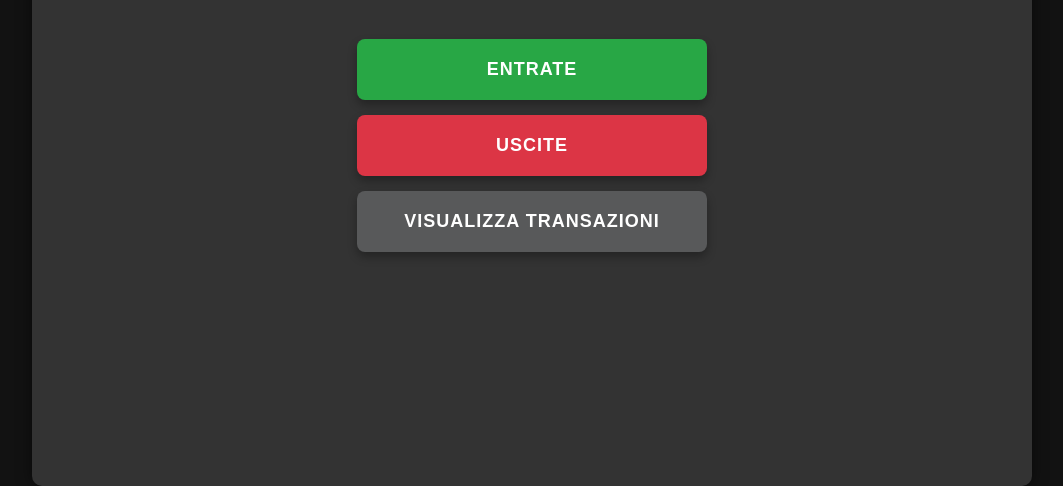
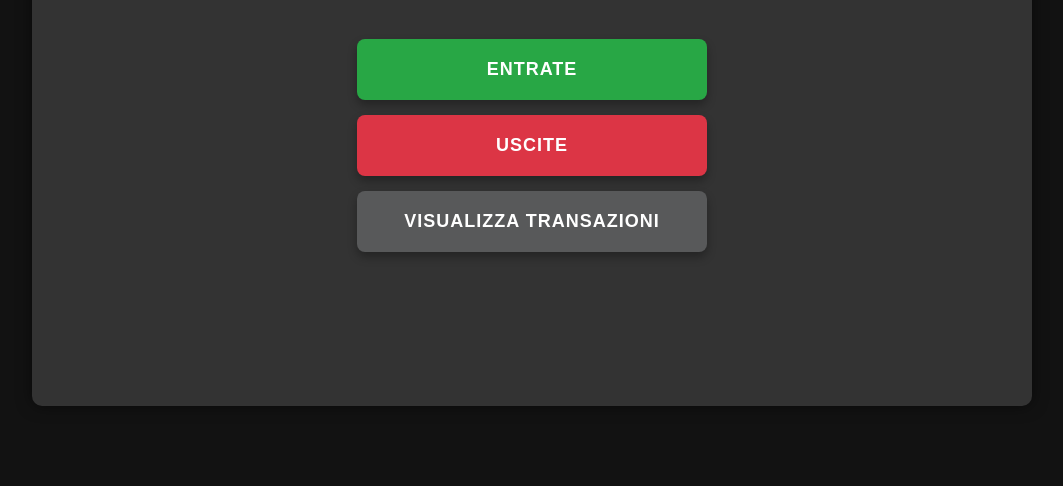
Before and after one commit to LuBaSp/test-budget-site, a plain HTML site: page index.html in a window 1280 px wide. Shown: the part 314-800 px from the top of the page, without its empty margins (108-1171 px from the left). Drawn offline with Linux system fonts and the light colour scheme.

Commit message:
Add files via upload

```diff
--- a/styles.css
+++ b/styles.css
@@ -27,7 +27,7 @@ body {
     justify-content: center;
     align-items: center;
     margin: 20px 0; /* Aggiungi margine per creare spazio sopra e sotto il contenitore */
-    min-height: 100vh; /* Imposta l’altezza minima del contenitore per garantire che non sia troppo piccolo */
+    min-height: 80vh; /* Imposta l’altezza minima del contenitore per garantire che non sia troppo piccolo */
 }
 
 /* Stile del titolo della pagina */
```
